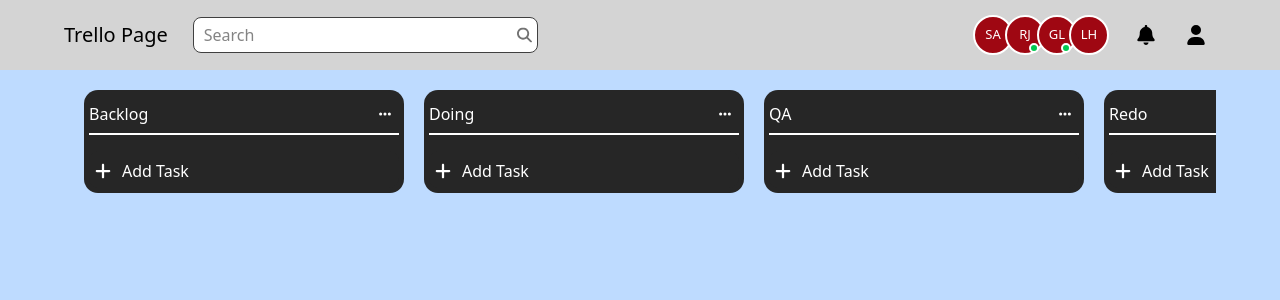
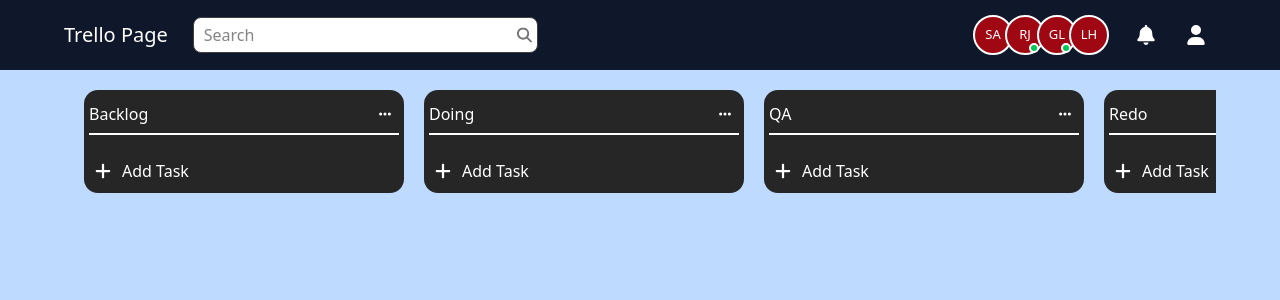
Before and after one commit to SanjeevMhn/trello-clone, a Next.js app: page /trello in a window 1280 px wide. Shown: the top 300 px of the page. Built offline with nearby package versions, Linux system fonts and the light colour scheme.

Commit message:
[FIXED]: fixed navbar and add board button color

```diff
--- a/src/components/Navbar.tsx
+++ b/src/components/Navbar.tsx
@@ -35,9 +35,9 @@
     },
   ]);
   return (
-    <div className="wrapper bg-neutral-300">
+    <div className="wrapper bg-slate-900 ">
       <nav className="main-nav flex items-center justify-between py-[1.5rem] gap-[2.5rem]">
-        <h2 className="text-[2rem] text-black">Trello Page</h2>
+        <h2 className="text-[2rem] text-white">Trello Page</h2>
         <div className="search-container max-w-[30%] w-full relative">
           <input
             type="text"
@@ -76,12 +76,12 @@
           <li className="item">
             <button
               type="button"
-              className="w-[4rem] h-[4rem] rounded-full group hover:bg-neutral-400 flex items-center justify-center cursor-pointer"
+              className="w-[4rem] h-[4rem] rounded-full group hover:bg-slate-500 flex items-center justify-center cursor-pointer"
             >
               <svg
                 xmlns="http://www.w3.org/2000/svg"
                 viewBox="0 0 448 512"
-                className="w-1/2 h-1/2 object-contain group-hover:fill-white"
+                className="w-1/2 h-1/2 object-contain fill-white"
               >
                 <path d="M224 0c-17.7 0-32 14.3-32 32l0 19.2C119 66 64 130.6 64 208l0 18.8c0 47-17.3 92.4-48.5 127.6l-7.4 8.3c-8.4 9.4-10.4 22.9-5.3 34.4S19.4 416 32 416l384 0c12.6 0 24-7.4 29.2-18.9s3.1-25-5.3-34.4l-7.4-8.3C401.3 319.2 384 273.9 384 226.8l0-18.8c0-77.4-55-142-128-156.8L256 32c0-17.7-14.3-32-32-32zm45.3 493.3c12-12 18.7-28.3 18.7-45.3l-64 0-64 0c0 17 6.7 33.3 18.7 45.3s28.3 18.7 45.3 18.7s33.3-6.7 45.3-18.7z" />
               </svg>
@@ -90,12 +90,12 @@
           <li className="item">
             <button
               type="button"
-              className="w-[4rem] h-[4rem] rounded-full group hover:bg-neutral-400 flex items-center justify-center cursor-pointer"
+              className="w-[4rem] h-[4rem] rounded-full group hover:bg-slate-500 flex items-center justify-center cursor-pointer"
             >
               <svg
                 xmlns="http://www.w3.org/2000/svg"
                 viewBox="0 0 448 512"
-                className="w-1/2 h-1/2 object-contain group-hover:fill-white"
+                className="w-1/2 h-1/2 object-contain fill-white"
               >
                 <path d="M224 256A128 128 0 1 0 224 0a128 128 0 1 0 0 256zm-45.7 48C79.8 304 0 383.8 0 482.3C0 498.7 13.3 512 29.7 512l388.6 0c16.4 0 29.7-13.3 29.7-29.7C448 383.8 368.2 304 269.7 304l-91.4 0z" />
               </svg>
--- a/src/components/TrelloBoard.tsx
+++ b/src/components/TrelloBoard.tsx
@@ -84,14 +84,14 @@
           {!addNewBoard ? (
             <button
               type="button"
-              className="p-[1rem_2rem] border cursor-pointer text-[2rem] rounded-lg bg-neutral-300 text-black w-full flex items-center gap-[1rem]"
+              className="p-[1rem_2rem] border cursor-pointer text-[2rem] rounded-lg bg-slate-700 text-white w-full flex items-center gap-[1rem]"
               onClick={() => setAddNewBoard(true)}
             >
               <span className="icon-container w-[1.8rem] h-[1.8rem] flex items-center justify-center">
                 <svg
                   xmlns="http://www.w3.org/2000/svg"
                   viewBox="0 0 448 512"
-                  className="w-full h-full object-contain"
+                  className="w-full h-full object-contain fill-white"
                 >
                   <path d="M256 80c0-17.7-14.3-32-32-32s-32 14.3-32 32l0 144L48 224c-17.7 0-32 14.3-32 32s14.3 32 32 32l144 0 0 144c0 17.7 14.3 32 32 32s32-14.3 32-32l0-144 144 0c17.7 0 32-14.3 32-32s-14.3-32-32-32l-144 0 0-144z" />
                 </svg>
```
